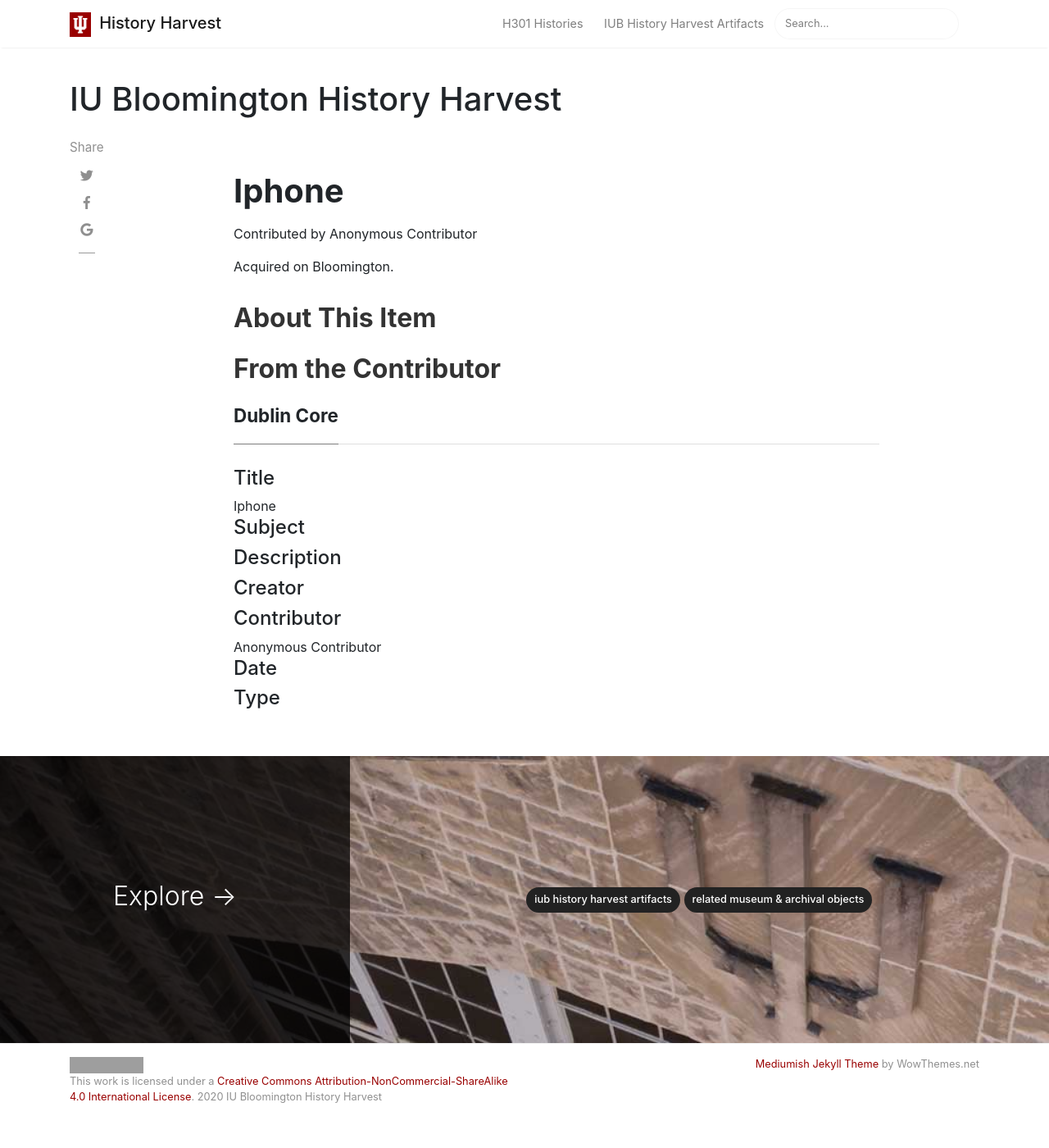
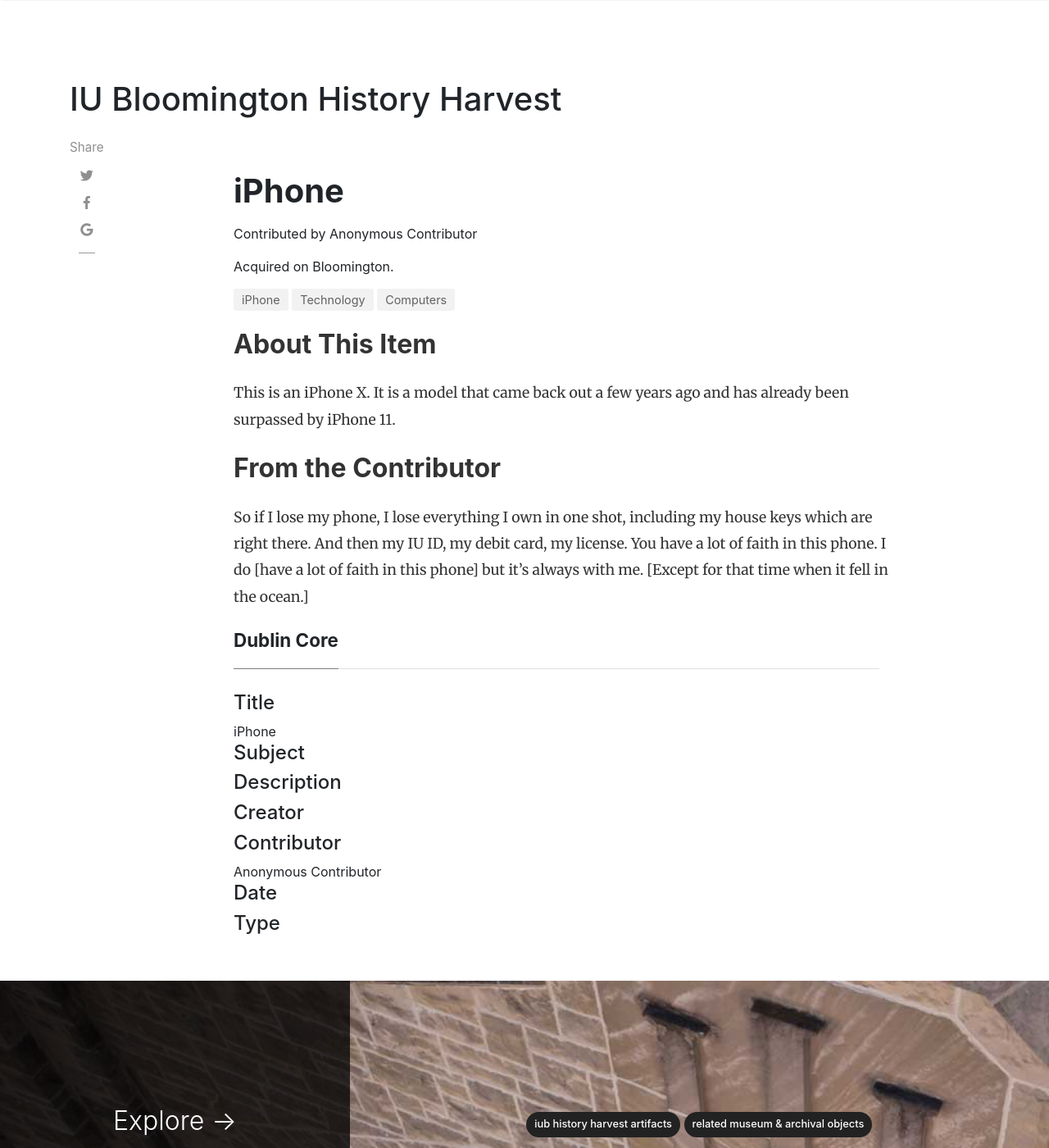
Before and after one commit to H301HistoryHarvest/H301HistoryHarvest, a Jekyll site: the page built from _items/2019-10-08-0004.md, in a window 1280 px wide and 1400 px high. Shown: the whole window at 82% size. Built offline with Jekyll 4.4.1, drawn with Linux system fonts in a browser that asks for light colours; nearby versions of some CDN libraries; comment, search, counter and statistics services are not loaded; grey boxes are pictures that could not be loaded.

Commit message:
Update 2019-10-08-0004.md

```diff
--- a/_items/2019-10-08-0004.md
+++ b/_items/2019-10-08-0004.md
@@ -1,6 +1,6 @@
 ---
 layout: item
-title: Iphone
+title: iPhone
 author:
 itemid: 2019-10-08-0004
 imagecredit:
@@ -12,9 +12,11 @@ itemdatemade: Bloomington
 itemtype:
 shortdesc:
 categories: [  ]
-tags: [  ]
+tags: [iPhone, Technology, Computers ]
 ---
 ## About This Item
+This is an iPhone X.  It is a model that came back out a few years ago and has already been surpassed by iPhone 11.
 
 
 ## From the Contributor
+So if I lose my phone, I lose everything I own in one shot, including my house keys which are right there. And then my IU ID, my debit card, my license.  You have a lot of faith in this phone.  I do [have a lot of faith in this phone] but it's always with me. [Except for that time when it fell in the ocean.]
```
